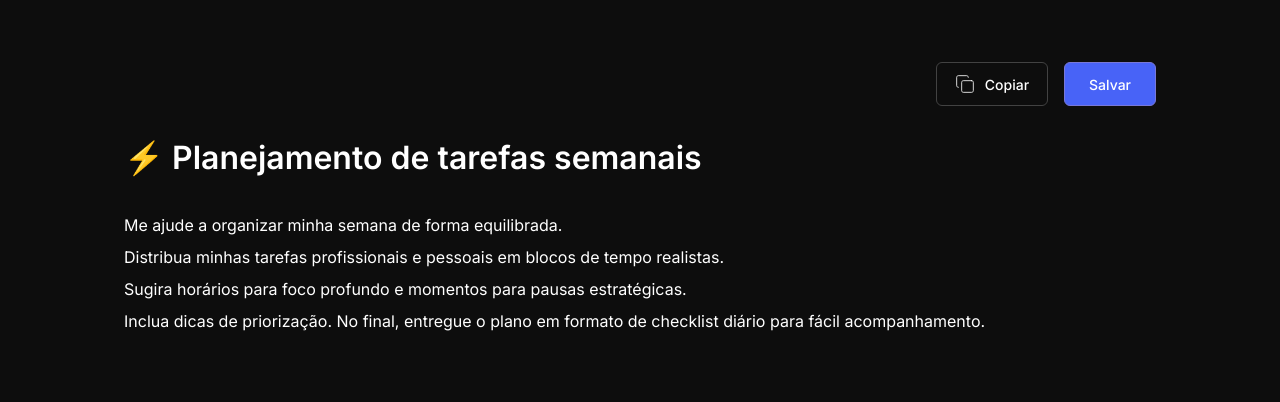
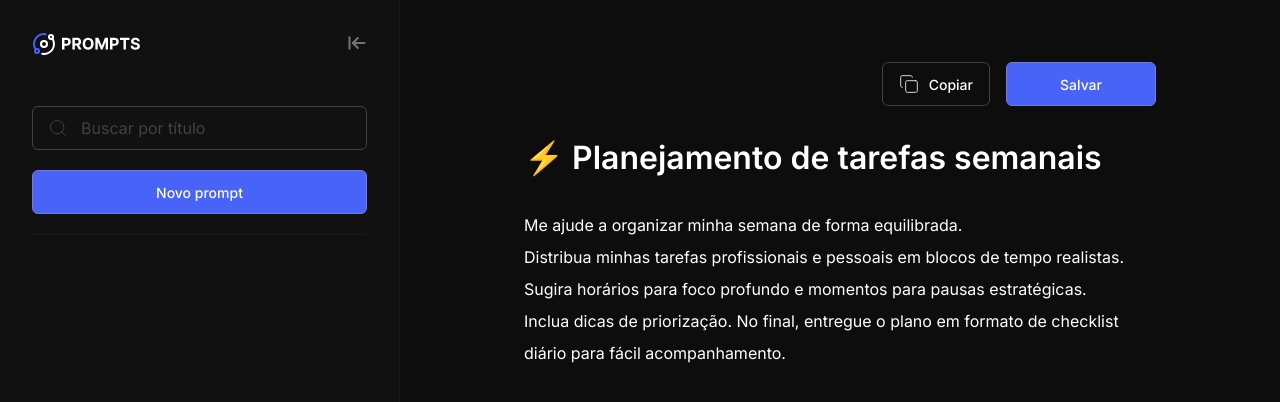
Before and after one commit to joaomaxdev/prompts_manager, a plain HTML site: page index.html in a window 1280 px wide. Drawn offline with Linux system fonts and the light colour scheme.

Commit message:
feat: add script.js with new interactive features
- Implements click event on buttons
- Updates page layout dynamically
- Prepares for future enhancements

```diff
--- a/index.html
+++ b/index.html
@@ -3,19 +3,52 @@
   <head>
     <meta charset="UTF-8" />
     <meta name="viewport" content="width=device-width, initial-scale=1.0" />
-    <title>Prompts</title>
-    <link rel="icon" type="image/svg+xml" href="assets/favicon.svg" />
-    <link rel="preconnect" href="https://fonts.googleapis.com" />
-    <link rel="preconnect" href="https://fonts.gstatic.com" crossorigin />
     <link
       href="https://fonts.googleapis.com/css2?family=Inter:wght@400;500;600;700&display=swap"
       rel="stylesheet"
     />
+    <link rel="icon" type="image/svg+xml" href="assets/favicon.svg" />
     <link rel="stylesheet" href="style.css" />
+
+    <title>Prompts</title>
   </head>
   <body>
     <div class="app">
-      <aside class="sidebar"></aside>
+      <button class="icon-button open-toggle" id="btn-open">
+        <img src="assets/open.svg" alt="Abrir Menu" class="icon" />
+      </button>
+
+      <aside class="sidebar">
+        <header class="sidebar-header">
+          <img src="assets/logo.svg" alt="Logo" class="logo" />
+
+          <button class="icon-button" id="btn-collapse">
+            <img src="assets/collapse.svg" alt="Fechar Menu" class="icon" />
+          </button>
+        </header>
+
+        <div class="sidebar-content">
+          <div class="search-container">
+            <img
+              src="assets/search.svg"
+              alt="Buscar"
+              class="icon search-icon"
+            />
+
+            <input
+              type="text"
+              class="search-input"
+              id="search-input"
+              placeholder="Buscar por título"
+            />
+
+            <button class="btn-primary btn btn-full" id="btn-new">
+              Novo prompt
+            </button>
+          </div>
+        </div>
+      </aside>
+
       <main class="main">
         <header class="main-header">
           <button id="btn-copy" class="btn-outline btn">
@@ -35,6 +68,7 @@
             ⚡ Planejamento de tarefas semanais
           </h1>
         </div>
+
         <div
           data-placeholder="Conteúdo do prompt ..."
           class="editable-wrapper"
@@ -56,5 +90,6 @@
         </div>
       </main>
     </div>
+    <script src="script.js"></script>
   </body>
 </html>
--- /dev/null
+++ b/script.js
@@ -0,0 +1,61 @@
+// Seletores dos elementos HTML por ID
+const elements = {
+  promptTitle: document.getElementById("prompt-title"),
+  promptContent: document.getElementById("prompt-content"),
+  titleWrapper: document.getElementById("title-wrapper"),
+  contentWrapper: document.getElementById("content-wrapper"),
+  btnOpen: document.getElementById("btn-open"),
+  btnCollapse: document.getElementById("btn-collapse"),
+  sidebar: document.querySelector(".sidebar"),
+}
+
+// Atualiza o estado do wrapper conforme o conteúdo do elemento
+function updateEditableWrapperState(element, wrapper) {
+  const hasText = element.textContent.trim().length > 0
+  wrapper.classList.toggle("is-empty", !hasText)
+}
+
+// Funções para abrir e fechar a sidebar
+function openSidebar() {
+  elements.sidebar.style.display = "flex"
+  elements.btnOpen.style.display = "none"
+}
+
+function closeSidebar() {
+  elements.sidebar.style.display = "none"
+  elements.btnOpen.style.display = "block"
+}
+
+// Atualiza o estado de todos os elementos editáveis
+function updateAllEditableStates() {
+  updateEditableWrapperState(elements.promptTitle, elements.titleWrapper)
+  updateEditableWrapperState(elements.promptContent, elements.contentWrapper)
+}
+
+// Adiciona ouvintes de input para atualizar wrappers em tempo real
+function attachAllEditableHandlers() {
+  elements.promptTitle.addEventListener("input", function () {
+    updateEditableWrapperState(elements.promptTitle, elements.titleWrapper)
+  })
+
+  elements.promptContent.addEventListener("input", function () {
+    updateEditableWrapperState(elements.promptContent, elements.contentWrapper)
+  })
+}
+
+// Inicialização
+function init() {
+  attachAllEditableHandlers()
+  updateAllEditableStates()
+
+  // Estado inicial: sidebar aberta, botão de abrir oculto
+  elements.sidebar.style.display = ""
+  elements.btnOpen.style.display = "none"
+
+  // Eventos para abrir/fechar sidebar
+  elements.btnOpen.addEventListener("click", openSidebar)
+  elements.btnCollapse.addEventListener("click", closeSidebar)
+}
+
+// Executa a inicialização ao carregar o script
+init()
--- a/style.css
+++ b/style.css
@@ -1,21 +1,18 @@
 :root {
-  /* Cores - Cores primárias e neutras */
-  --cores-white: #ffffff;
+  --white: #ffffff;
 
-  /* Cores - Cores de destaque (Accent) */
-  --cores-accent-600: #4863f7;
-  --cores-accent-500: #7878d7;
+  --accent-600: #4863f7;
+  --accent-500: #7878d7;
 
-  /* Cores - Cores de alerta (Alert) */
-  --cores-alert-600: #ff5c5c;
+  --alert-600: #ff5c5c;
 
-  /* Cores - Cores de cinza (Gray) */
-  --cores-gray-900: #0d0d0d;
-  --cores-gray-800: #111111;
-  --cores-gray-700: #1a1a1a;
-  --cores-gray-200: #424242;
-  --cores-gray-100: #737373;
+  --gray-900: #0d0d0d;
+  --gray-800: #111111;
+  --gray-700: #1a1a1a;
+  --gray-200: #424242;
+  --gray-100: #737373;
 }
+
 * {
   margin: 0;
   padding: 0;
@@ -25,19 +22,24 @@
 ::-webkit-scrollbar {
   width: 8px;
 }
+
 ::-webkit-scrollbar-track {
-  background: transparent;
+  background-color: transparent;
 }
+
 ::-webkit-scrollbar-thumb {
-  background: var(--cores-gray-100);
+  background-color: var(--gray-100);
 }
 
 body,
 input,
 button {
   font-family: "Inter", sans-serif;
-  background-color: var(--cores-gray-900);
-  color: var(--cores-white);
+}
+
+body {
+  background-color: var(--gray-900);
+  color: var(--white);
 }
 
 .app {
@@ -52,6 +54,7 @@
   flex: 1;
   padding: 62px 124px;
   gap: 32px;
+
   overflow-y: scroll;
 }
 
@@ -62,6 +65,7 @@
   gap: 16px;
   width: 100%;
 }
+
 .btn {
   gap: 10px;
   height: 44px;
@@ -75,14 +79,15 @@
 
 .btn-outline {
   background: transparent;
-  border: 0.5px solid var(--cores-gray-200);
-  color: var(--cores-white);
-  padding: 0 18px;
+  border: 0.5px solid var(--gray-200);
+  color: var(--white);
+  padding: 0 16px;
+
   transition: background-color 0.5s;
 }
 
 .btn-outline:hover {
-  background: var(--cores-gray-200);
+  background-color: var(--gray-200);
 }
 
 .icon {
@@ -91,37 +96,31 @@
 }
 
 .btn-primary {
-  background: var(--cores-accent-600);
-  border: 1px solid var(--cores-accent-500);
-  color: var(--cores-white);
+  background: var(--accent-600);
+  border: 1px solid var(--accent-500);
+  color: var(--white);
   padding: 0 24px;
   transition: opacity 0.5s;
 }
+
 .btn-primary:hover {
   opacity: 0.8;
 }
 
-.icon img {
-  width: 20px;
-  height: 20px;
-}
-
-.text {
-  font-family: inherit;
-  font-size: 14px;
-  font-weight: 500;
-  color: var(--cores-white);
+.w-150 {
+  width: 150px;
+  justify-content: center;
 }
 
 .prompt-title {
+  font-weight: 600;
   font-size: 32px;
-  font-weight: 600;
   outline: none;
 }
 
 .prompt-content {
   font-size: 16px;
-  color: var(--cores-white);
+  color: var(--white);
   outline: none;
   line-height: 32px;
 }
@@ -129,10 +128,11 @@
 .editable-wrapper {
   position: relative;
 }
+
 .editable-wrapper::before {
   content: attr(data-placeholder);
   position: absolute;
-  color: var(--cores-gray-200);
+  color: var(--gray-200);
   pointer-events: none;
   opacity: 0;
 }
@@ -144,10 +144,89 @@
 #title-wrapper.is-empty {
   font-size: 32px;
   font-weight: 600;
-  color: var(--cores-gray-200);
+  color: var(--gray-200);
 }
 
 #content-wrapper.is-empty {
   font-size: 16px;
-  color: var(--cores-gray-200);
+  color: var(--gray-200);
+  line-height: 32px;
 }
+
+.icon-button {
+  padding: 0;
+  border: none;
+  background: transparent;
+  cursor: pointer;
+}
+
+.open-toggle {
+  position: absolute;
+  top: 62px;
+  left: 62px;
+  display: none;
+}
+
+.sidebar {
+  width: 400px;
+  height: 100vh;
+  display: flex;
+  flex-direction: column;
+  gap: 50px;
+  padding: 32px;
+  background-color: var(--gray-800);
+  border-right: 0.5px solid var(--gray-700);
+}
+
+.sidebar-header {
+  display: flex;
+  align-items: center;
+  justify-content: space-between;
+}
+
+.sidebar-content {
+  display: flex;
+  flex-direction: column;
+}
+
+.search-container {
+  display: flex;
+  flex-direction: column;
+  width: 100%;
+  position: relative;
+  padding-bottom: 20px;
+  border-bottom: 1px solid var(--gray-700);
+  gap: 20px;
+}
+
+.search-icon {
+  position: absolute;
+  left: 16px;
+  top: 22px;
+  transform: translateY(-50%);
+}
+
+.search-input {
+  background: transparent;
+  height: 44px;
+  width: 100%;
+  border: 1px solid var(--gray-200);
+  outline: none;
+  color: var(--white);
+  font-size: 16px;
+  border-radius: 6px;
+  padding-left: 48px;
+}
+
+.search-input::placeholder {
+  color: var(--gray-200);
+}
+
+.btn-full {
+  width: 100%;
+  justify-content: center;
+}
+
+.logo {
+  height: 24px;
+}
```
